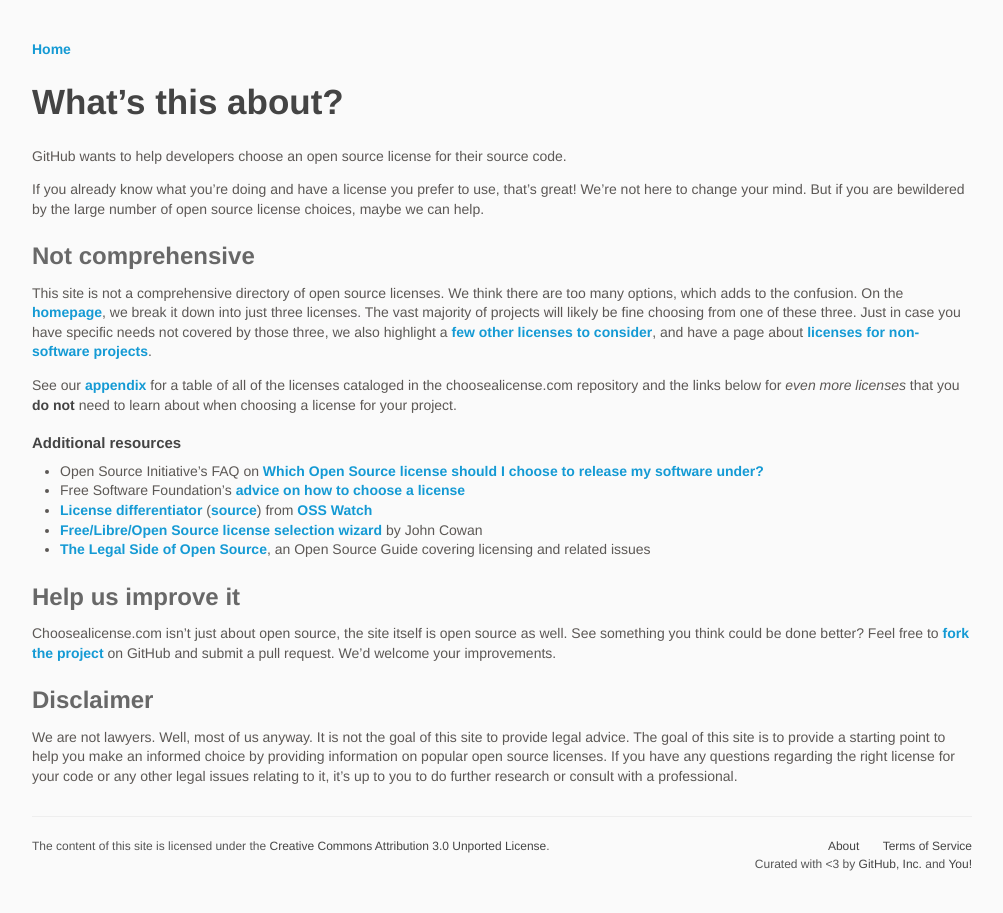
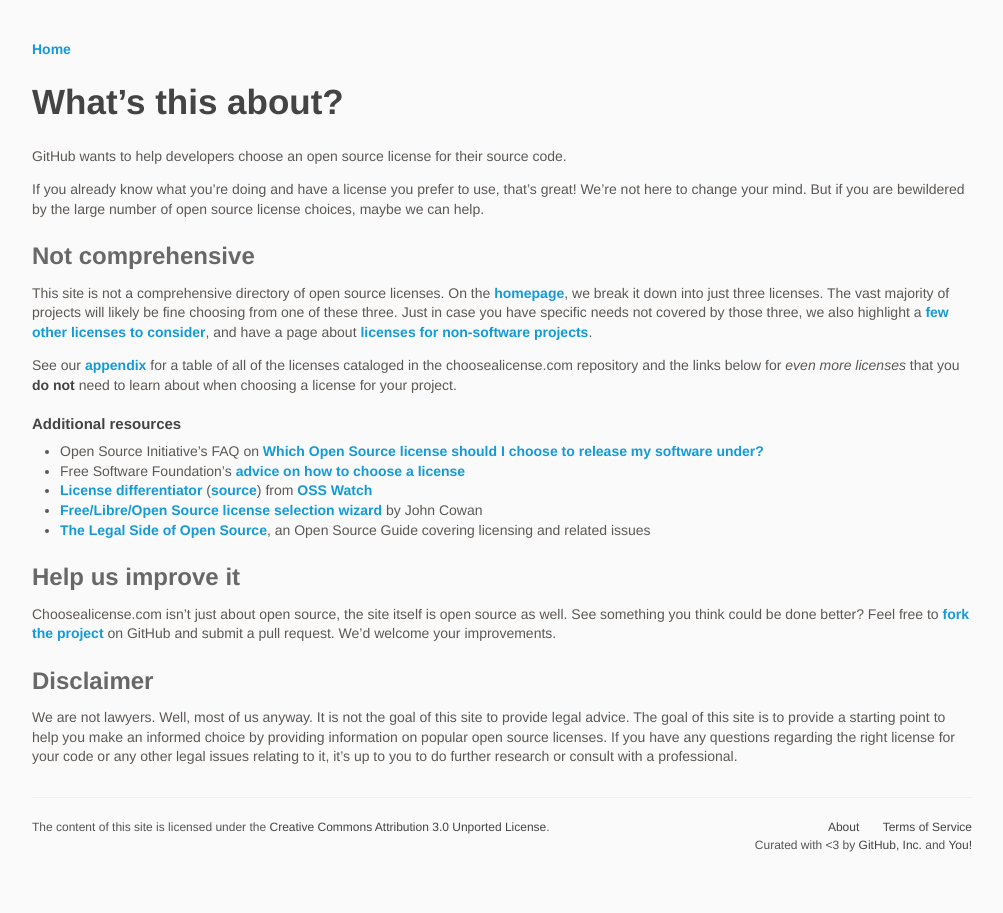
Before and after one commit to github/choosealicense.com, a Jekyll site: the page built from about.md, in a window 1280 px wide. Shown: the whole page, without its empty margins (138-1141 px from the left). Built offline with Jekyll 4.4.1, drawn with Linux system fonts in a browser that asks for light colours; some web fonts are replaced.

Commit message:
rm judgmental sentence

```diff
--- a/about.md
+++ b/about.md
@@ -10,9 +10,9 @@
 
 ## Not comprehensive
 
-This site is not a comprehensive directory of open source licenses. We think there are too many options, which adds to the confusion. On the [homepage](/), we break it down into just three licenses. The vast majority of projects will likely be fine choosing from one of these three. Just in case you have specific needs not covered by those three, we also highlight a [few other licenses to consider](/licenses/), and have a page about [licenses for non-software projects](/non-software/).
+This site is not a comprehensive directory of open source licenses. On the [homepage](/), we break it down into just three licenses. The vast majority of projects will likely be fine choosing from one of these three. Just in case you have specific needs not covered by those three, we also highlight a [few other licenses to consider](/licenses/), and have a page about [licenses for non-software projects](/non-software/).
 
-See our [appendix](/appendix) for a table of all of the licenses cataloged in the choosealicense.com repository and the links below for *even more licenses* that you **do not** need to learn about when choosing a license for your project.
+See our [appendix](/appendix/) for a table of all of the licenses cataloged in the choosealicense.com repository and the links below for *even more licenses* that you **do not** need to learn about when choosing a license for your project.
 
 ### Additional resources
 
```
